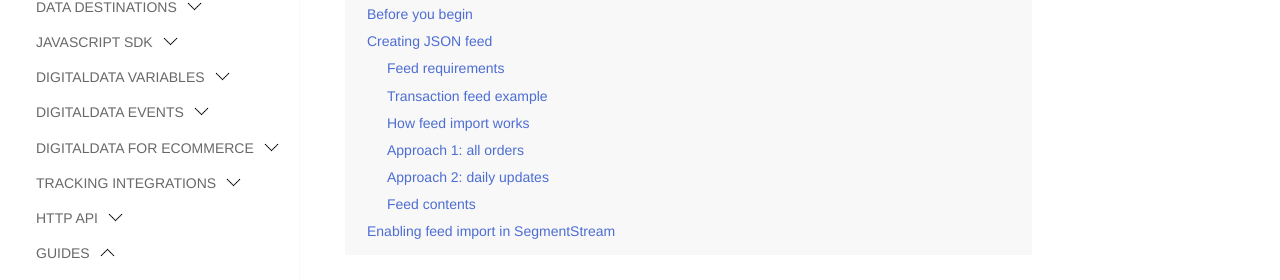
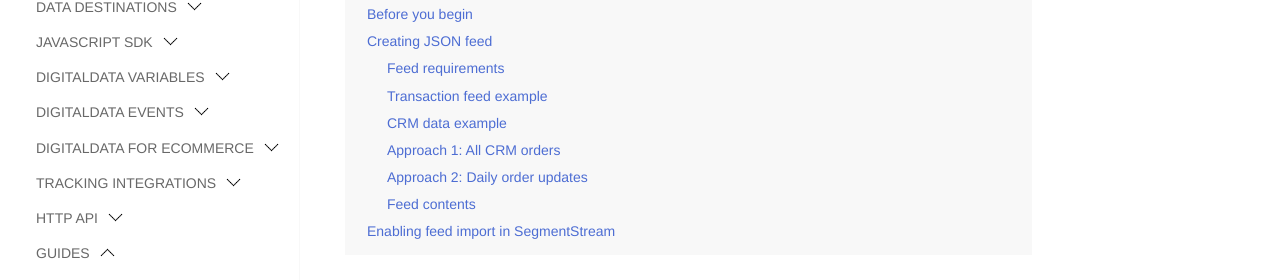
Before and after one commit to segmentstream-com/segmentstream-com.github.io, a Jekyll site: the page built from _docs/guides/json-feed-offline-data-import.md, in a window 1280 px wide and 900 px high. Shown: the part 221-501 px from the top of the window. Built offline with Jekyll 4.4.1, drawn with Linux system fonts in a browser that asks for light colours; nearby versions of some CDN libraries.

Commit message:
fixed menu

```diff
--- a/_docs/guides/json-feed-offline-data-import.md
+++ b/_docs/guides/json-feed-offline-data-import.md
@@ -12,9 +12,9 @@
     <ul>
       <li><a href="#feed-requirements">Feed requirements</a></li>
       <li><a href="#feed-example">Transaction feed example</a></li>
-      <li><a href="#how-feed-import-works">How feed import works</a></li>
-      <li><a href="#all-orders">Approach 1: all orders</a></li>
-      <li><a href="#daily-updates">Approach 2: daily updates</a></li>
+      <li><a href="#crm-data-example">CRM data example</a></li>
+      <li><a href="#all-orders">Approach 1: All CRM orders</a></li>
+      <li><a href="#daily-updates">Approach 2: Daily order updates</a></li>
       <li><a href="#feed-contents">Feed contents</a></li>
     </ul>
   </li>
@@ -39,7 +39,7 @@
 **For example**, the feed with the URL `https://example.com/feed.json?date=20200101` should display transactions updates for the 1st of January 2020
 This way instead of importing all transactions, only daily updates will be imported. This approach will be explained later on in this guide.
 
-### CRM data example
+### <a name="crm-data-example"></a>CRM data example
 
 Imagine, you have the following data in your CRM:
 
```
